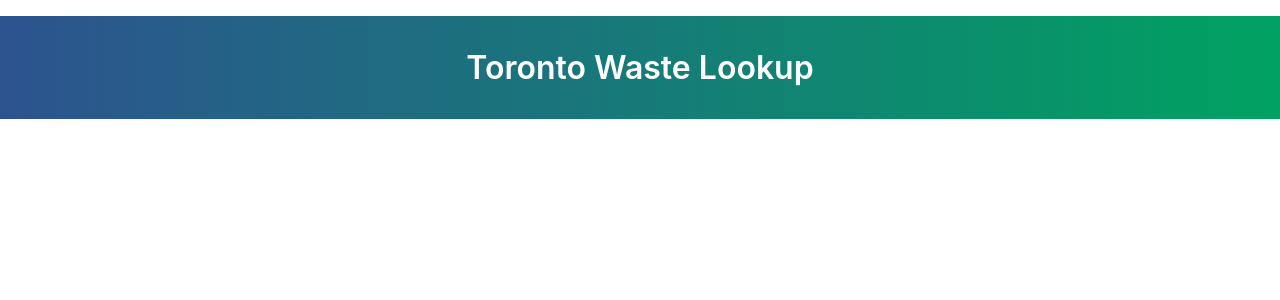
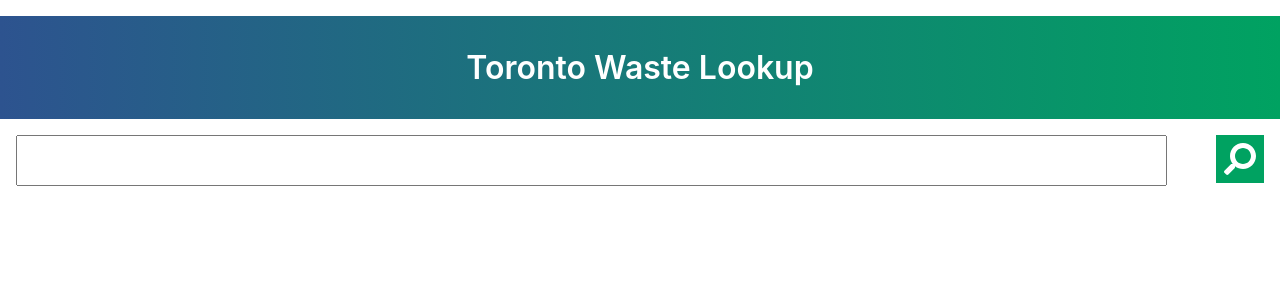
Before and after one commit to quintonlucyk/Shop19, a React (Create React App) app: page / in a window 1280 px wide. Shown: the top 300 px of the page. Built offline with nearby package versions, Linux system fonts and the light colour scheme.

Commit message:
search static

```diff
--- a/package.json
+++ b/package.json
@@ -3,6 +3,11 @@
   "version": "0.1.0",
   "private": true,
   "dependencies": {
+    "@fortawesome/fontawesome-svg-core": "^1.2.12",
+    "@fortawesome/free-solid-svg-icons": "^5.6.3",
+    "@fortawesome/react-fontawesome": "^0.1.3",
+    "i": "^0.3.6",
+    "npm": "^6.5.0",
     "react": "^16.7.0",
     "react-dom": "^16.7.0",
     "react-scripts": "2.1.3"
--- a/src/App.css
+++ b/src/App.css
@@ -10,3 +10,23 @@
 #favourite-text {
   color: rgb(0,167,96);
 }
+.search {
+  margin:1rem 1rem 0 1rem;
+}
+.search input {
+  width: 90%;
+  margin-right:1rem;
+  padding: .75rem;
+  font-size:1.25rem;
+}
+.fa-search {
+  -webkit-transform: scaleX(-1);
+  transform: scaleX(-1);
+  background-color:rgb(0,162,97);
+  color:white;
+  height:2rem;
+  width:2rem !important;
+  padding: .5rem;
+  float:right;
+  font-weight:200;
+}
--- a/src/App.js
+++ b/src/App.js
@@ -1,12 +1,19 @@
 import React, { Component } from 'react';
 import Header from './Components/Header.js';
+import Search from './Components/Search.js';
 import './App.css';
+import { library } from '@fortawesome/fontawesome-svg-core';
+import { FontAwesomeIcon } from '@fortawesome/react-fontawesome';
+import { faSearch } from '@fortawesome/free-solid-svg-icons';
+
+library.add(faSearch);
 
 class App extends Component {
   render() {
     return (
       <div>
         <Header />
+        <Search />
       </div>
     );
   }
--- /dev/null
+++ b/src/Components/Search.js
@@ -0,0 +1,15 @@
+import React, { Component } from 'react';
+import { FontAwesomeIcon } from '@fortawesome/react-fontawesome';
+
+class Search extends Component {
+  render() {
+    return (
+      <div className="search">
+        <input />
+        <FontAwesomeIcon icon="search" />
+      </div>
+    );
+  }
+}
+
+export default Search;
```
Also changed, not shown: 1 other file (tests, documents, lock files or other folders).
